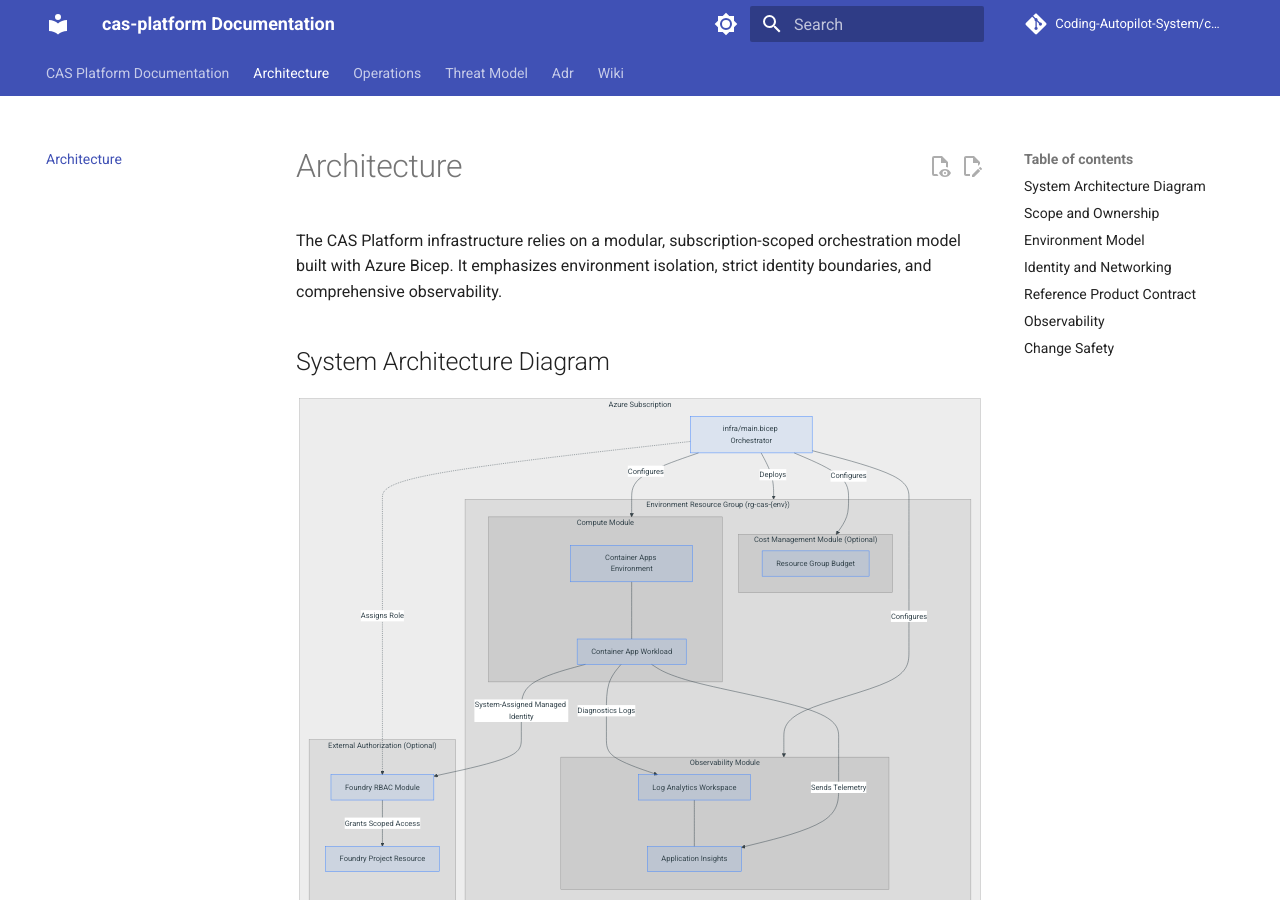
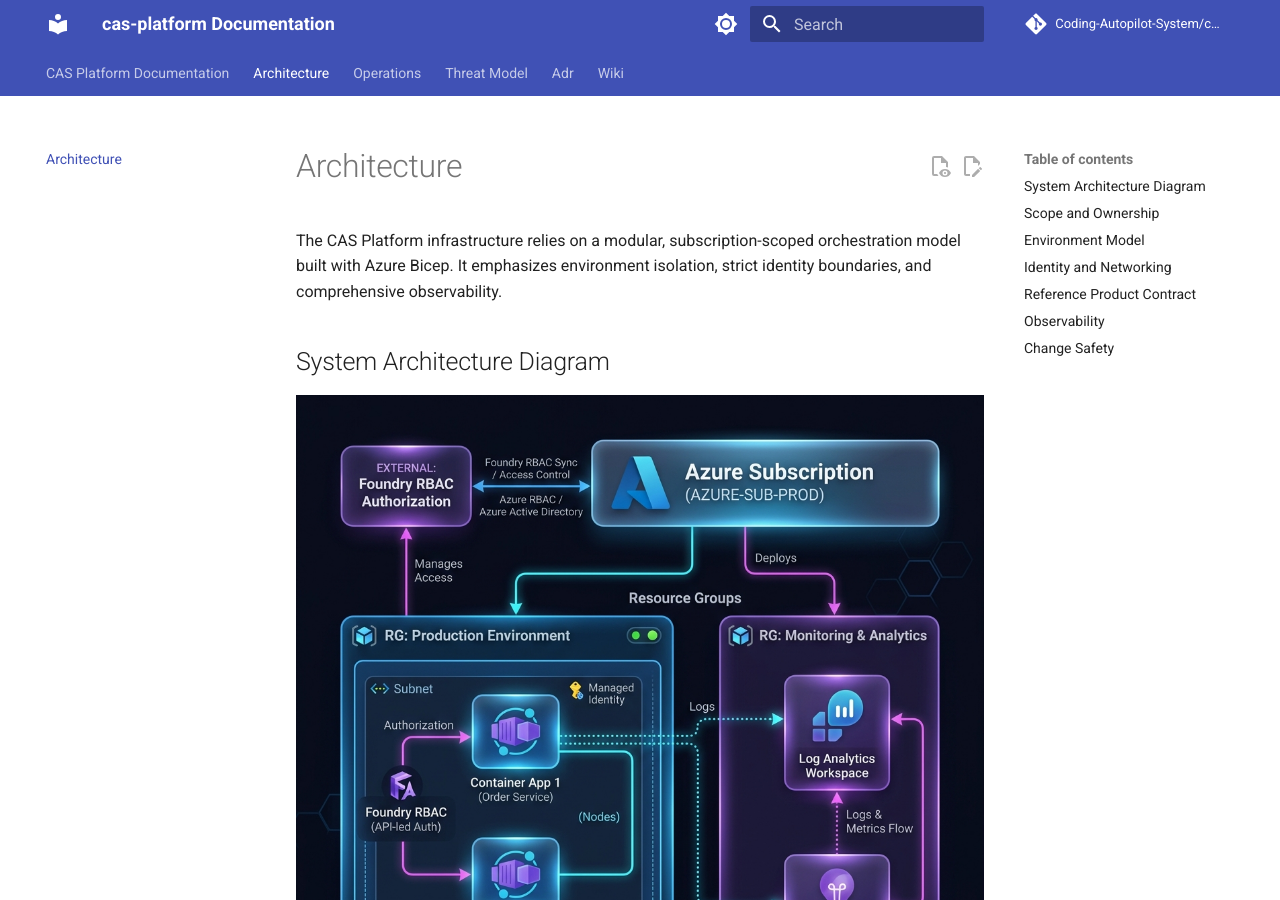
Before and after one commit to Coding-Autopilot-System/cas-platform, an MkDocs documentation site: the page built from docs/architecture.md, in a window 1280 px wide and 900 px high. Built offline with MkDocs 1.6.1 and Material for MkDocs 9.7.7, drawn with Linux system fonts in a browser that asks for light colours; comment, search, counter and statistics services are not loaded.

Commit message:
docs: add AI generated visual architecture diagrams (#17)
* fix: enable use-recent-api-versions bicep lint rule

- Change use-recent-api-versions from off to warning in bicepconfig.json
- Warning (not error) avoids a first-time hard-fail surface since there is
  no CI gate yet to enforce it

* chore: ignore az bicep build output (infra/main.json)

- az bicep build --file infra/main.bicep emits a compiled ARM template
  that was previously untracked; ignore it as generated build output

* docs: add AI generated visual architecture diagrams

---------

Co-authored-by: Kim Harjamäki <kim.harjamaki@prosimo.fi>

````diff
--- a/docs/architecture.md
+++ b/docs/architecture.md
@@ -3,6 +3,8 @@
 The CAS Platform infrastructure relies on a modular, subscription-scoped orchestration model built with Azure Bicep. It emphasizes environment isolation, strict identity boundaries, and comprehensive observability.
 
 ## System Architecture Diagram
+
+![Visual Diagram](assets/cas_platform_architecture.png)
 
 ```mermaid
 flowchart TD
````
Also changed, not shown: docs/assets/cas_platform_architecture.png (added).
